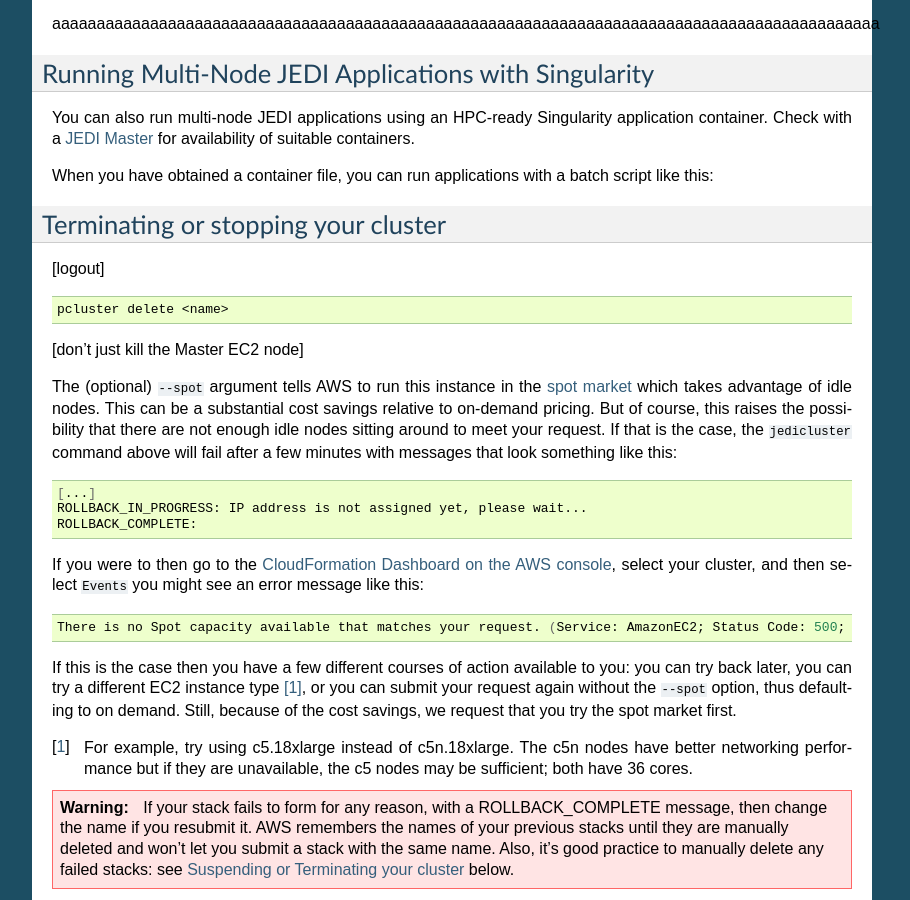
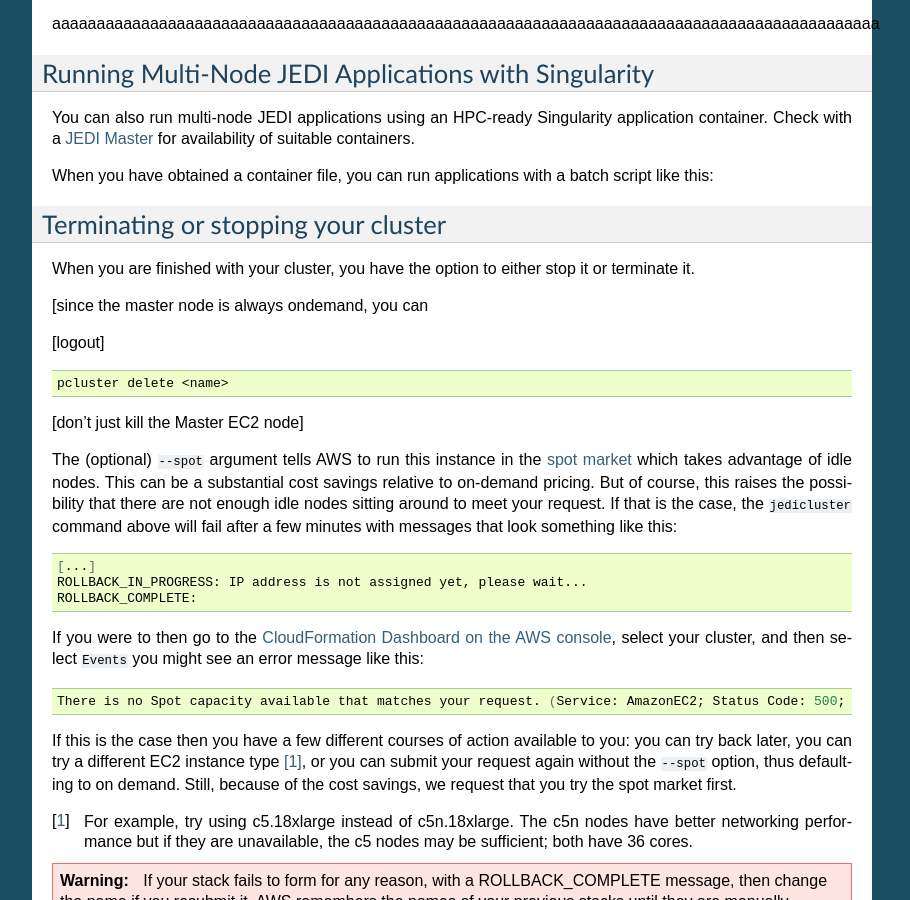
Before and after one commit to JCSDA/jedi-docs, a Sphinx documentation site: the page built from docs/cloud/cluster.rst, in a window 1280 px wide and 900 px high, scrolled down 4602 px. Shown: the whole window, without its empty margins (198-1108 px from the left). Built offline with Sphinx 7.4.7, drawn with Linux system fonts in a browser that asks for light colours.

Commit message:
latest tweaks

```diff
--- a/docs/cloud/cluster.rst
+++ b/docs/cloud/cluster.rst
@@ -220,10 +220,12 @@ When you have obtained a container file, you can run applications with a batch s
 
 .. code:: bash
 
-
-
 Terminating or stopping your cluster
 ------------------------------------
+
+When you are finished with your cluster, you have the option to either stop it or terminate it.
+
+[since the master node is always ondemand, you can
 
 [logout]
 
```
